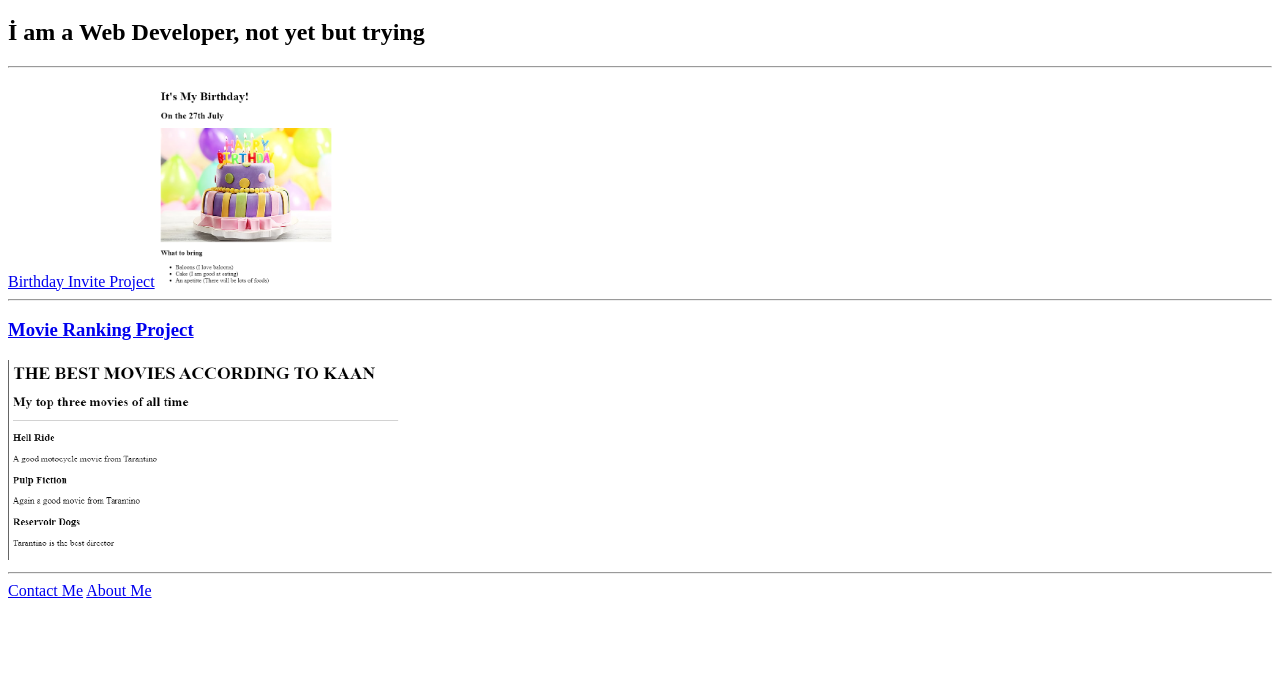
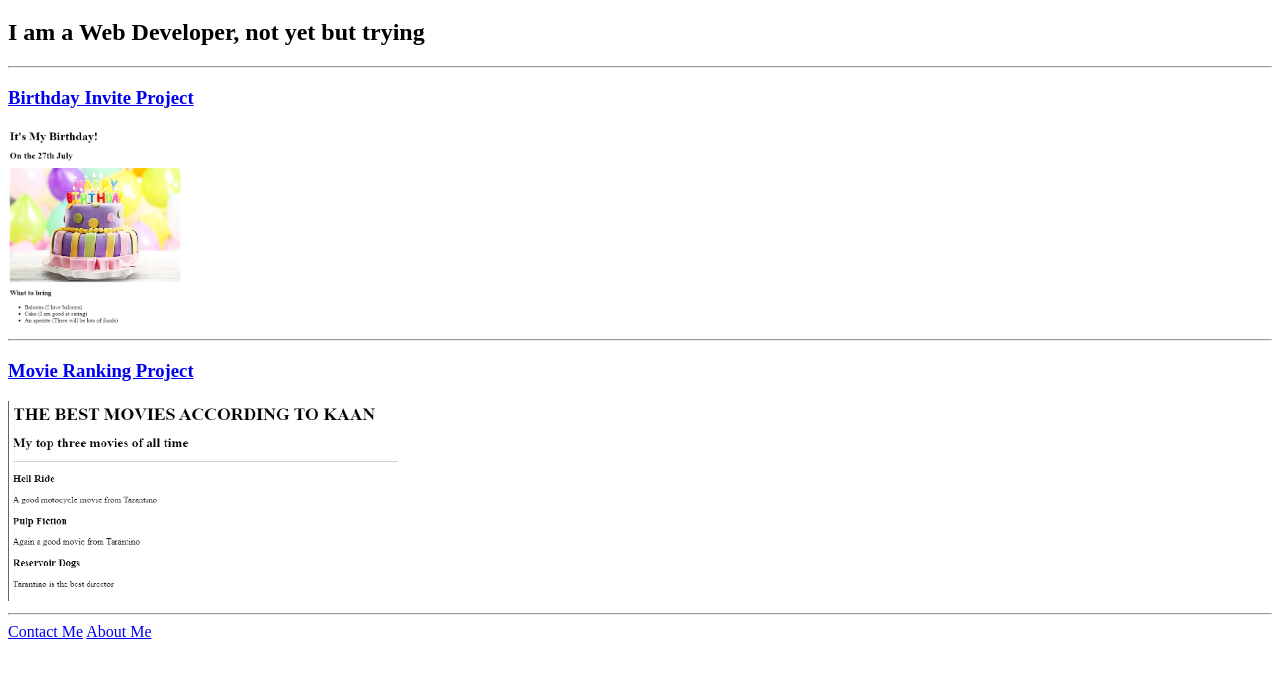
Before and after one commit to bassmann06/html-portfolio, a plain HTML site: page index.html in a window 1280 px wide. Shown: the part 61-736 px from the top of the page. Drawn offline with Linux system fonts and the light colour scheme.

Commit message:
Add files via upload

```diff
--- a/index.html
+++ b/index.html
@@ -8,10 +8,10 @@
 </head>
 <body>
     <h1>KAAN SİBİL PORTFOLIO</h1>
-    <H2>İ am a Web Developer, not yet but trying</H2>
+    <H2>I am a Web Developer, not yet but trying</H2>
     <hr>
 
-   <h3></h3> <a href="./public/birthday-invite.html">Birthday Invite Project</a> </h3>
+   <h3><a href="./public/birthday-invite.html">Birthday Invite Project</a> </h3>
    <img src="./assets/images/doom günü png.png"  height="200"  alt="Birthday Cake" >
     <hr>
 
```
